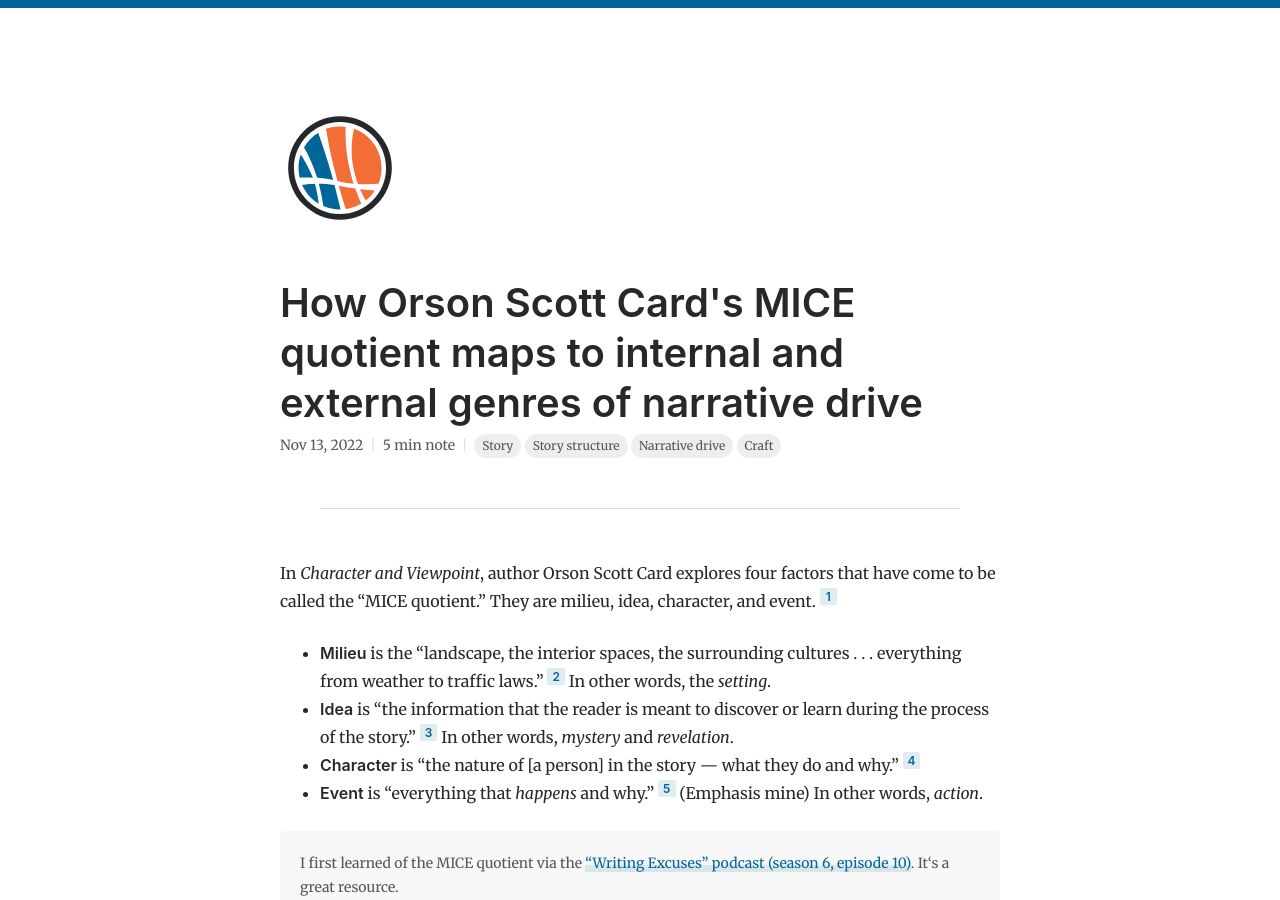
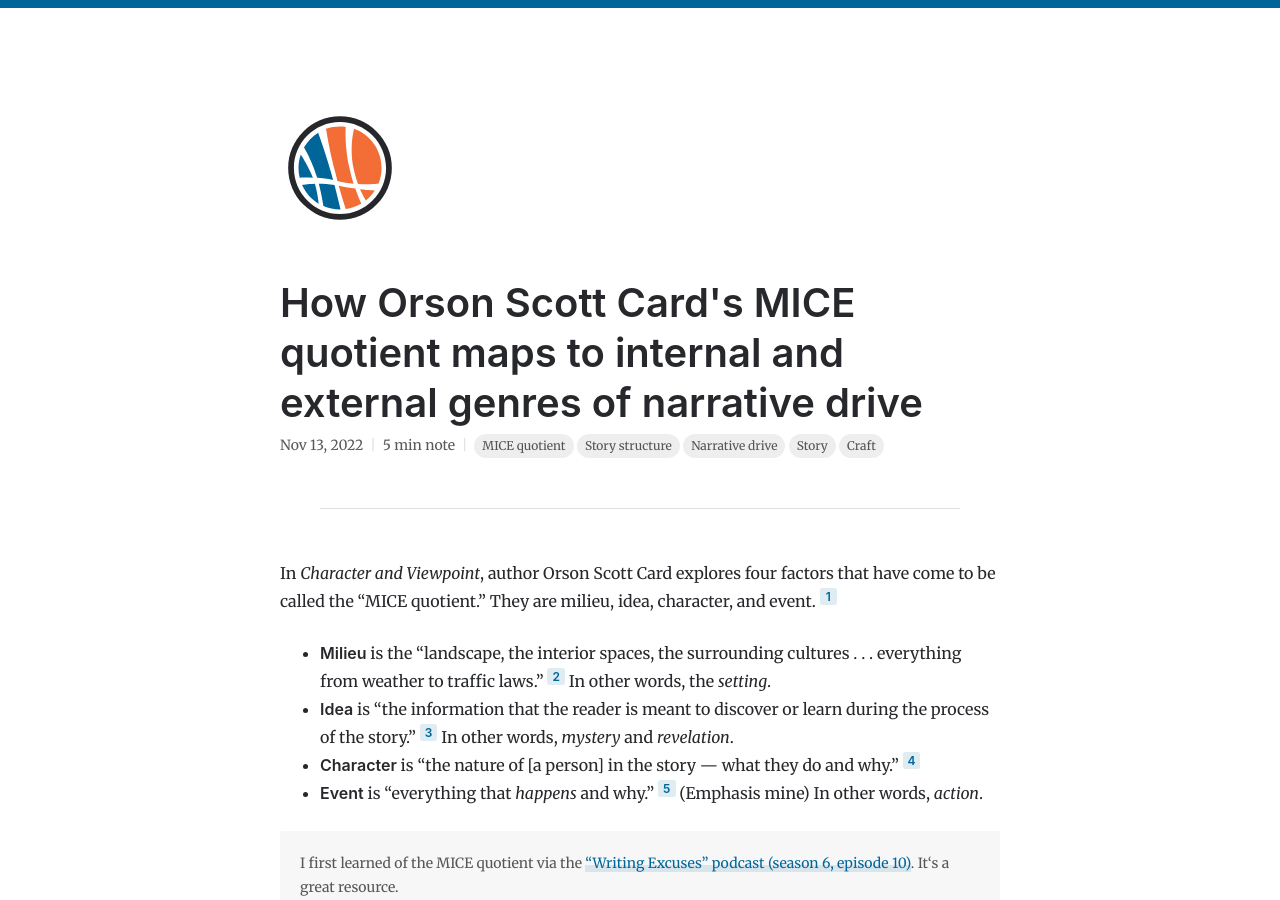
Before and after one commit to natelistrom/natelistrom.github.io, a Jekyll site: the page built from _posts/2022-11-13-mice-internal-external.md, in a window 1280 px wide and 900 px high. Built offline with Jekyll 4.4.1, drawn with Linux system fonts in a browser that asks for light colours.

Commit message:
Add tags to bracketing and MICE posts

```diff
--- a/_posts/2022-11-13-mice-internal-external.md
+++ b/_posts/2022-11-13-mice-internal-external.md
@@ -4,7 +4,7 @@ title:  "How Orson Scott Card's MICE quotient maps to internal and external genr
 description: "Story theorists commonly apply the MICE quotient to story structure, but elements from the framework apply to the core conflicts behind action-, revelation-, and character-based plots."
 date:   2022-11-13 12:00:00 -0400
 image:  /assets/img/natelistrom-logo-144.png
-tags: [Story, Story structure, Narrative drive, Craft]
+tags: [MICE quotient, Story structure, Narrative drive, Story, Craft]
 maturity: note
 reading_time: 5 min
 ---
```
Also changed, not shown: _posts/2023-01-12-bracketing.md (+1 -1 lines).
